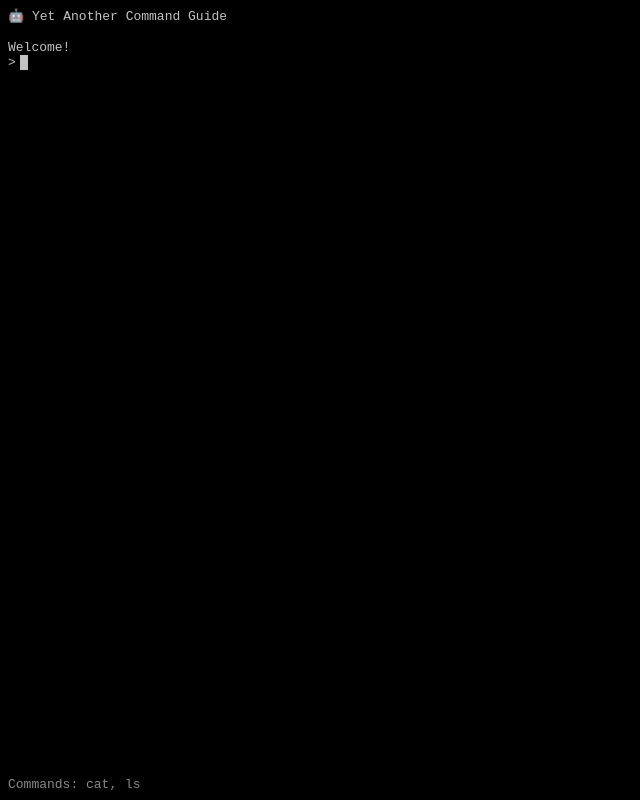
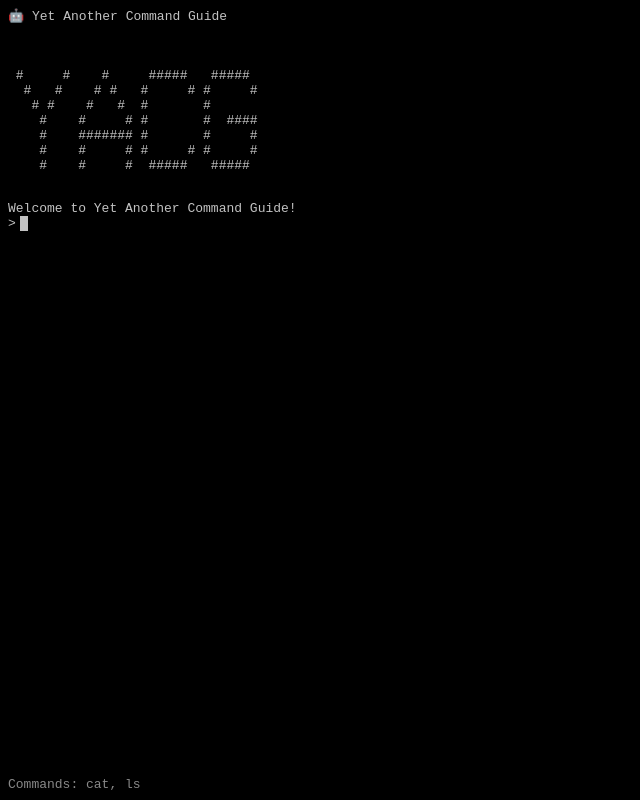
Before and after one commit to lmachens/yacg, a plain HTML site: page index.html in a window 1280 px wide. Shown: the whole page, without its empty margins (0-640 px from the left). Drawn offline with Linux system fonts and the light colour scheme.

Commit message:
add ascii banner

```diff
--- a/index.css
+++ b/index.css
@@ -19,6 +19,7 @@ body {
   width: 100vw;
   display: flex;
   flex-direction: column;
+  overflow: hidden;
 }
 
 .body--dark {
--- a/index.html
+++ b/index.html
@@ -19,7 +19,17 @@
         <textarea class="cmd__input" autofocus></textarea>
       </div>
       <div class="terminal-output">
-        Welcome!
+        <!-- prettier-ignore -->
+        <p style="white-space: pre">
+ #     #    #     #####   #####
+  #   #    # #   #     # #     #
+   # #    #   #  #       #
+    #    #     # #       #  ####
+    #    ####### #       #     #
+    #    #     # #     # #     #
+    #    #     #  #####   #####
+        </p>
+        Welcome to Yet Another Command Guide!
       </div>
     </main>
     <footer>Commands: <span id="command-list"></span></footer>
```
